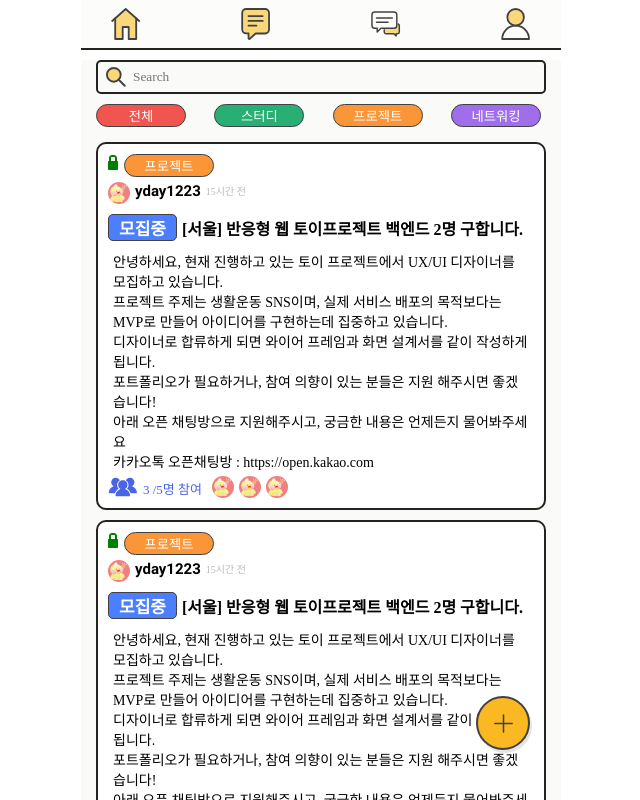
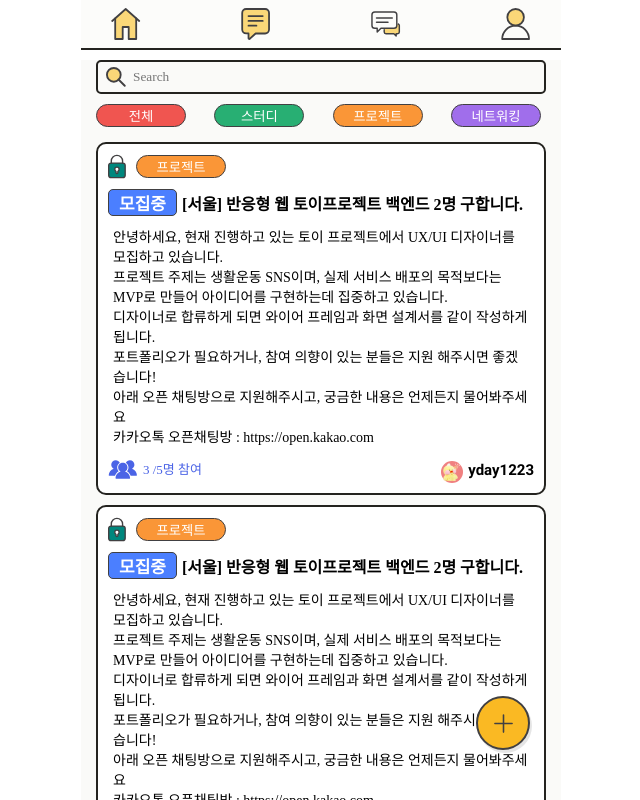
Before and after one commit to side-project-study-group/DevStagram-frontend, a React (Create React App) app: page / in a window 1280 px wide. Shown: the top 800 px of the page, without its empty margins (319-959 px from the left). Built offline with nearby package versions, Linux system fonts and the light colour scheme; a web font is replaced by a local one.

Commit message:
[컴포넌트] meet-up-post-box 화면 조건 설정
location path에 따라 보여지는 화면 내용 다르게 조건값 설정

```diff
--- a/src/components/meet-up-post-box.js
+++ b/src/components/meet-up-post-box.js
@@ -1,13 +1,14 @@
-import React from 'react';
-import styled from 'styled-components';
-import MemberTag from './molecules/member-tag';
-import MeetUpTitle from './molecules/meet-up-title';
-import Tag from './atoms/tag';
-import TextBox from './atoms/text-box';
-import ProfileTag from './molecules/profile-tag';
-import { ImLock } from 'react-icons/im';
-import ProfileImg from './atoms/profile-img';
-import TimeLine from './atoms/time-line';
+import React from 'react'
+import styled from 'styled-components'
+import MemberTag from './molecules/member-tag'
+import MeetUpTitle from './molecules/meet-up-title'
+import Tag from './atoms/tag'
+import TextBox from './atoms/text-box'
+import ProfileTag from './molecules/profile-tag'
+import Lock from '../assets/icons/Lock.svg'
+import ProfileImg from './atoms/profile-img'
+import TimeLine from './atoms/time-line'
+import { useLocation } from 'react-router-dom'
 
 const Section = styled.div`
     margin-bottom: 10px;
@@ -21,15 +22,21 @@ const Section = styled.div`
     border-radius: 10px;
     max-width: 480px;
     padding: 10px;
-`;
+`
 
 const Header = styled.header`
     display: flex;
-`;
+    align-items: center;
+`
+
+const Img = styled.img`
+    width: 18px;
+    margin-right: 10px;
+`
 
 const Wrapper = styled.div`
     width: 100%;
-`;
+`
 
 const EditBtn = styled.div`
     position: absolute;
@@ -38,42 +45,55 @@ const EditBtn = styled.div`
         width: 25px;
         height: 25px;
     }
-`;
+`
 
 const Footer = styled.footer`
     width: 100%;
     display: flex;
-`;
+    justify-content: ${(props) =>
+        props.path === '/' ? 'space-between' : 'flex-start'};
+    margin-top: 10px;
+`
 
 const Container = styled.div`
     display: flex;
     align-items: center;
-`;
+`
 
 function MeetUpPostBox({ children, size }) {
+    const location = useLocation()
+
     return (
         <Section>
             <Wrapper>
                 <Header>
-          <ImLock style={{ color: 'green' }} />
-          <Tag text='프로젝트' />
+                    <Img src={Lock} />
+                    <Tag text="프로젝트" />
                 </Header>
+                {location.pathname !== '/' && (
                     <Container>
                         <ProfileTag size={size} />
                         <TimeLine />
                     </Container>
+                )}
                 <EditBtn>{children}</EditBtn>
                 <MeetUpTitle />
                 <TextBox />
-        <Footer>
+                <Footer path={location.pathname}>
                     <MemberTag />
-          <ProfileImg size='small' />
-          <ProfileImg size='small' />
-          <ProfileImg size='small' />
+                    {location.pathname === '/' ? (
+                        <ProfileTag size={'small'} />
+                    ) : (
+                        <>
+                            <ProfileImg size="small" />
+                            <ProfileImg size="small" />
+                            <ProfileImg size="small" />
+                        </>
+                    )}
                 </Footer>
             </Wrapper>
         </Section>
-  );
+    )
 }
 
-export default MeetUpPostBox;
+export default MeetUpPostBox
```
Lines whose indentation alone changed are shown as unchanged.
